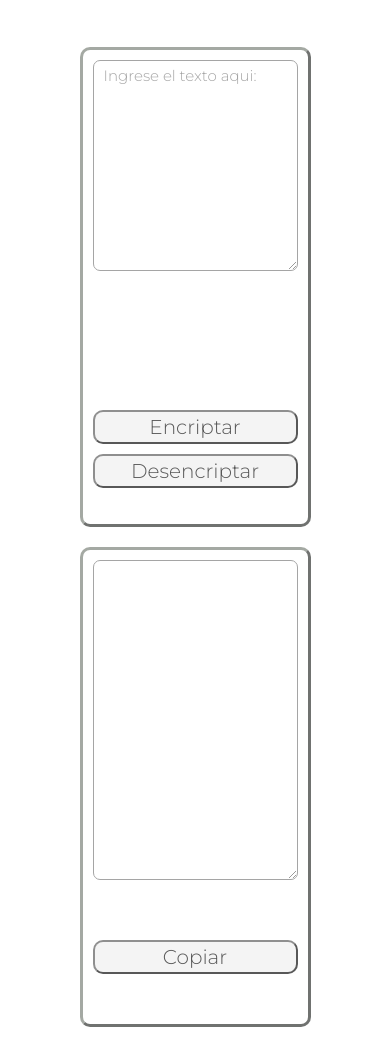
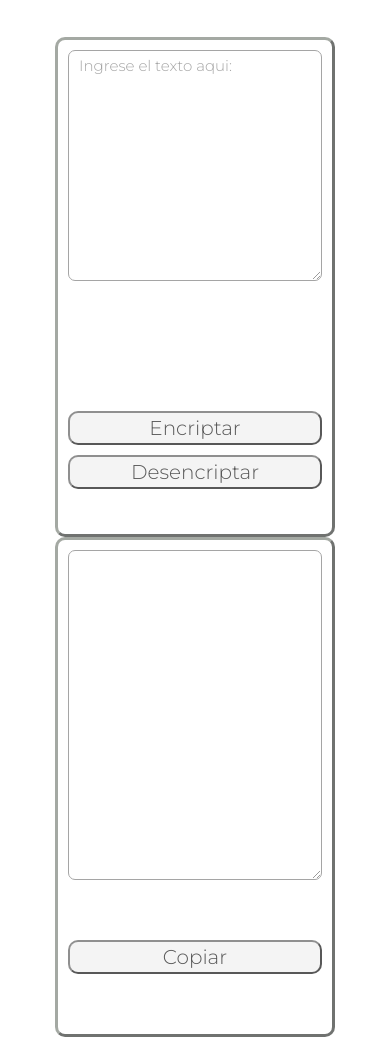
Before and after one commit to ADTR22/ALURAENCRIPTADOR, a plain HTML site: page index.html in a window 390 px wide. Shown: the part 93-1132 px from the top of the page. Drawn offline with Linux system fonts and the light colour scheme.

Commit message:
mediaQuery modificado proporciones

```diff
--- a/style.css
+++ b/style.css
@@ -170,6 +170,13 @@ section{
         flex-direction: column;
         align-items: center;
         margin: 0;
+        padding: 0;
+    }
+    .izq{
+        width: 80%;
+    }
+    .der{
+        width: 80%;
     }
     .info{
         font-size: 25px;
@@ -196,6 +203,7 @@ section{
     header{
         height: 100px;
         padding: 0;
+        margin 5px;
     }
     .logo{
         width: 120px;
```
